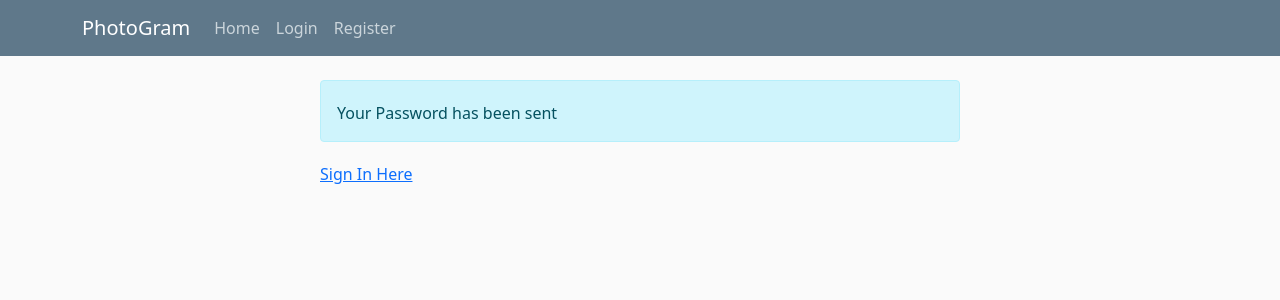
After one commit to VivekCR7/social-media-django, a Django app: page /password-reset-complete/ in a window 1280 px wide. The commit adds this page. Shown: the top 300 px of the page. Run offline with Django 3.2, Linux system fonts and the light colour scheme; some libraries are stand-ins or nearby versions.

Commit message:
added the link to reset password to hit the route

```diff
--- a/user/templates/user/login.html
+++ b/user/templates/user/login.html
@@ -19,6 +19,9 @@
             </fieldset>
             <div class="form-group">
                 <button class="btn btn-outline-info" type="submit">Login</button>
+                <small class = "text-muted ml-3">
+                    <a href="{% url 'password_reset' %}">Forgot Password?</a>
+                </small>
             </div>
         </form>
         <div class="border-top pt-3">
--- /dev/null
+++ b/user/templates/user/password_reset_complete.html
@@ -0,0 +1,12 @@
+{% extends "post/base.html" %}
+{% load static %}
+{% block content %}
+
+<div class="center alert alert-info">
+    Your Password has been sent
+</div>
+<div class="center">
+    <a href="{% url 'login' %}">Sign In Here</a>
+</div>
+
+{% endblock content %}
```
